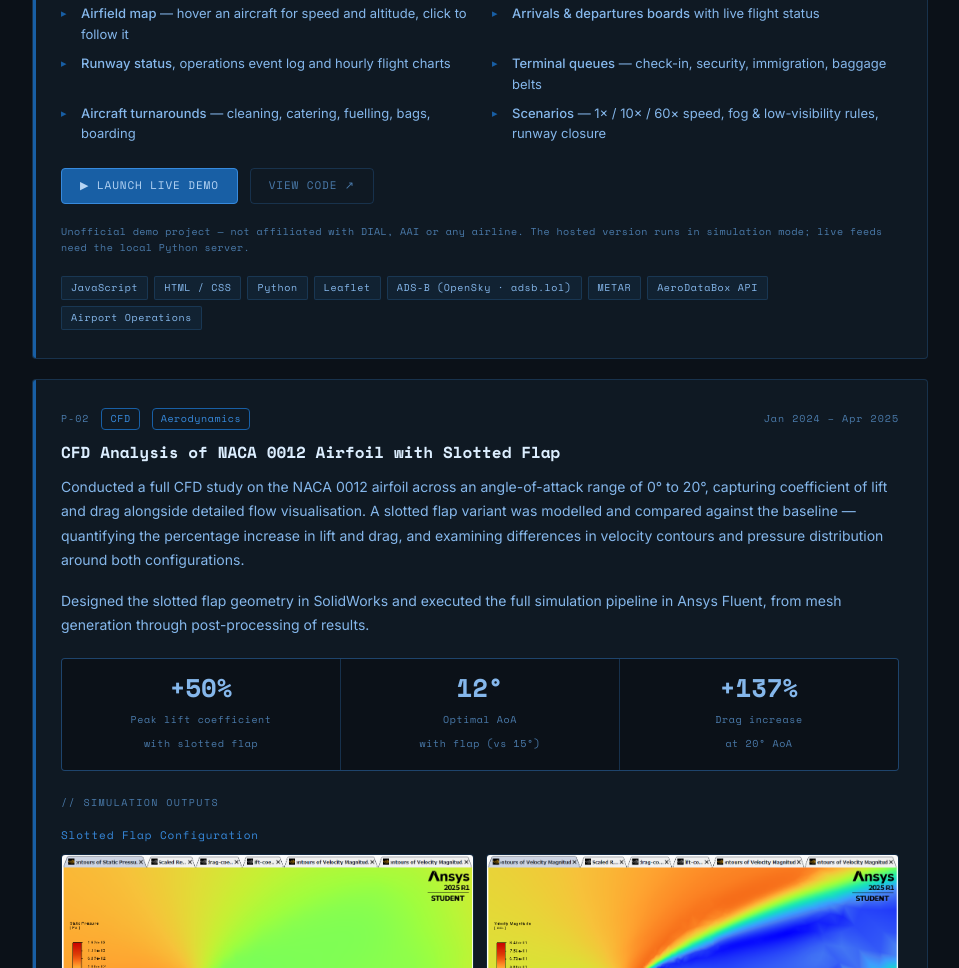
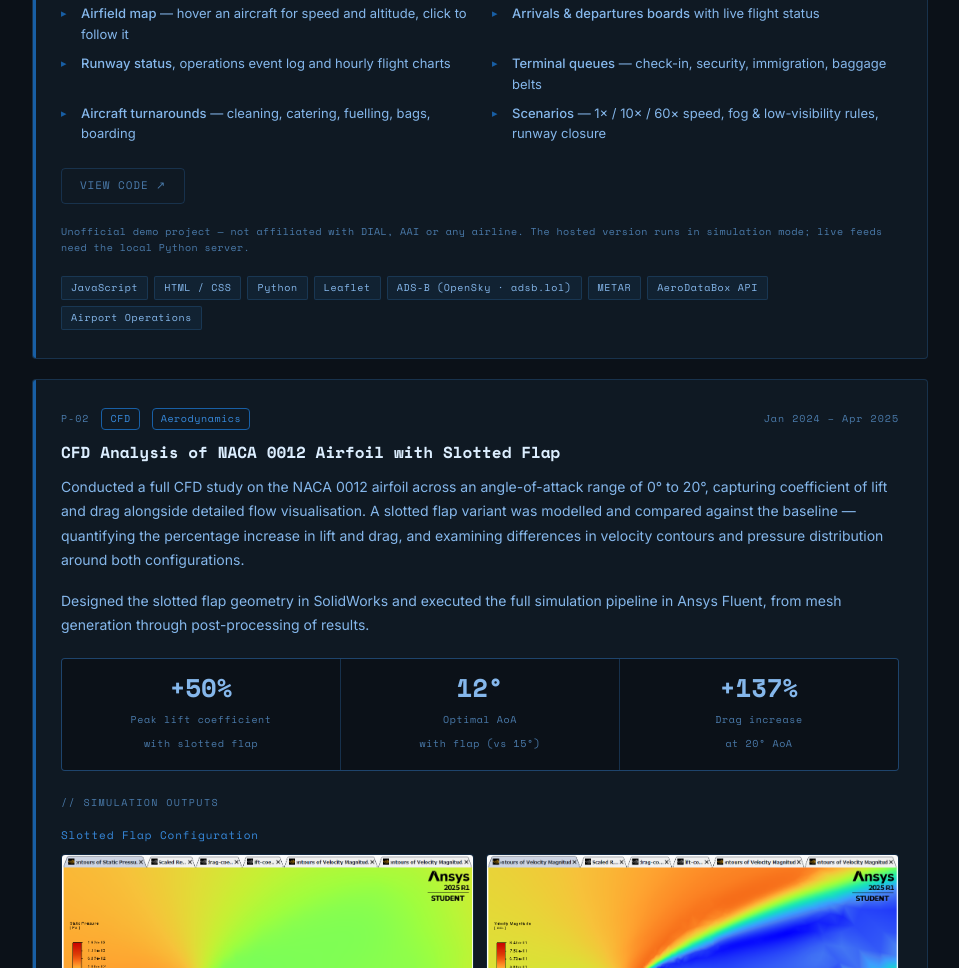
Before and after one commit to rohansen-012/Portfolio-Website, a plain HTML site: page index.html in a window 1280 px wide. Shown: the part 1874-2842 px from the top of the page, without its empty margins (160-1119 px from the left). Drawn offline with nearby package versions, Linux system fonts and the light colour scheme.

Commit message:
Update index.html

```diff
--- a/index.html
+++ b/index.html
@@ -948,7 +948,6 @@
       </ul>
 
       <div class="proj-actions">
-        <a href="airport-operations-dashboard/index.html" target="_blank" rel="noopener" class="btn btn-primary">▶ Launch live demo</a>
         <a href="https://rohansen-012.github.io/airport-operation-dashboard/" target="_blank" rel="noopener" class="btn btn-ghost">View code ↗</a>
       </div>
 
```
